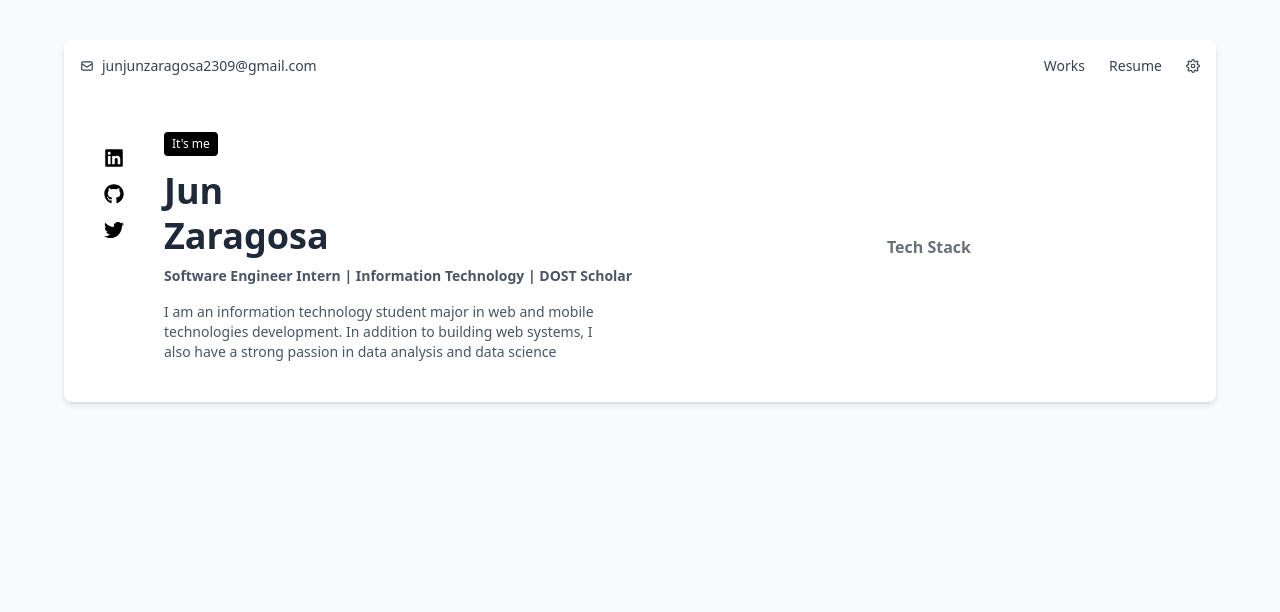
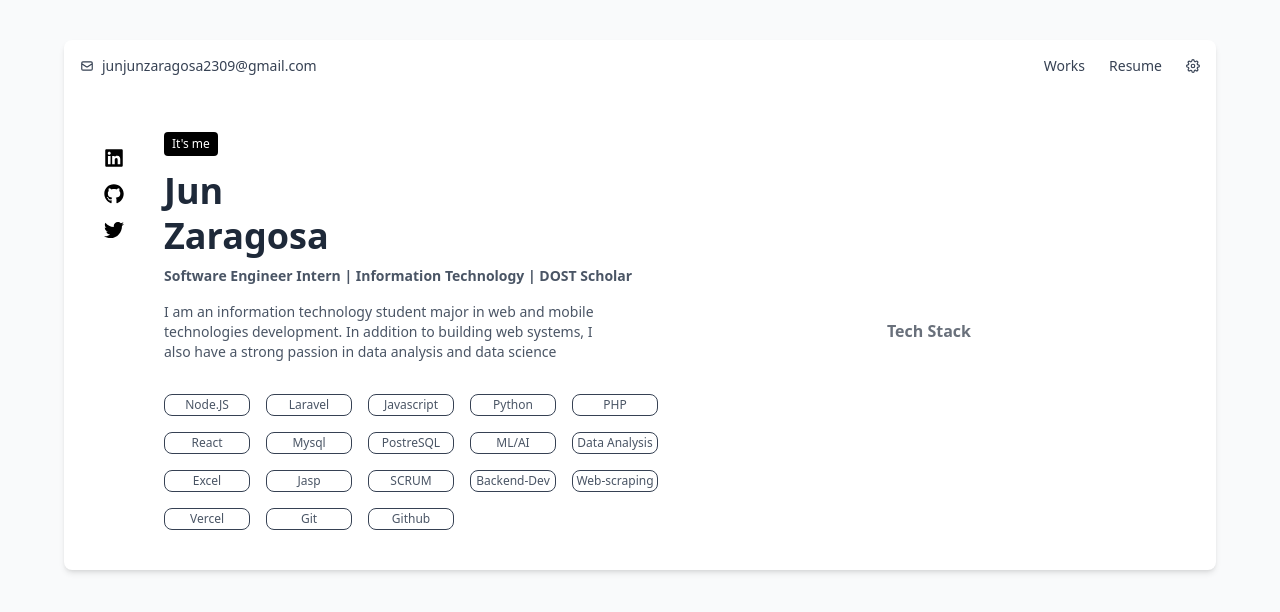
Before and after one commit to jzaragosa06/portfolio-v1, a React (Vite) app: page / in a window 1280 px wide. Shown: the top 612 px of the page. Built offline with nearby package versions, Linux system fonts and the light colour scheme.

Commit message:
feat: add skills display section to InfoSection component

```diff
--- a/src/pages/Home.jsx
+++ b/src/pages/Home.jsx
@@ -5,6 +5,7 @@ import { FiSettings } from 'react-icons/fi';
 import { Link } from 'react-router-dom';
 import user from '../data/user';
 import Animated from '../components/Animated';
+
 
 const Header = () => (
     <div className="flex justify-between items-center p-4 text-gray-700 text-sm">
@@ -43,6 +44,17 @@ const InfoSection = () => (
                 <p className="mt-4 max-w-md text-sm text-gray-600">
                     {user.about}
                 </p>
+
+                <div className="grid grid-cols-2 gap-4 sm:grid-cols-3 md:grid-cols-4 lg:grid-cols-5 mt-8">
+                    {user.skills.map((skill, index) => (
+                        <div
+                            key={index}
+                            className="text-xs flex justify-center items-center p-0.5 border font-medium border-gray-700 text-gray-600 text-center rounded-lg hover:bg-black hover:text-white transition duration-300"
+                        >
+                            {skill}
+                        </div>
+                    ))}
+                </div>
             </div>
             {/* Animated container */}
             <div className="w-1/2">
```
